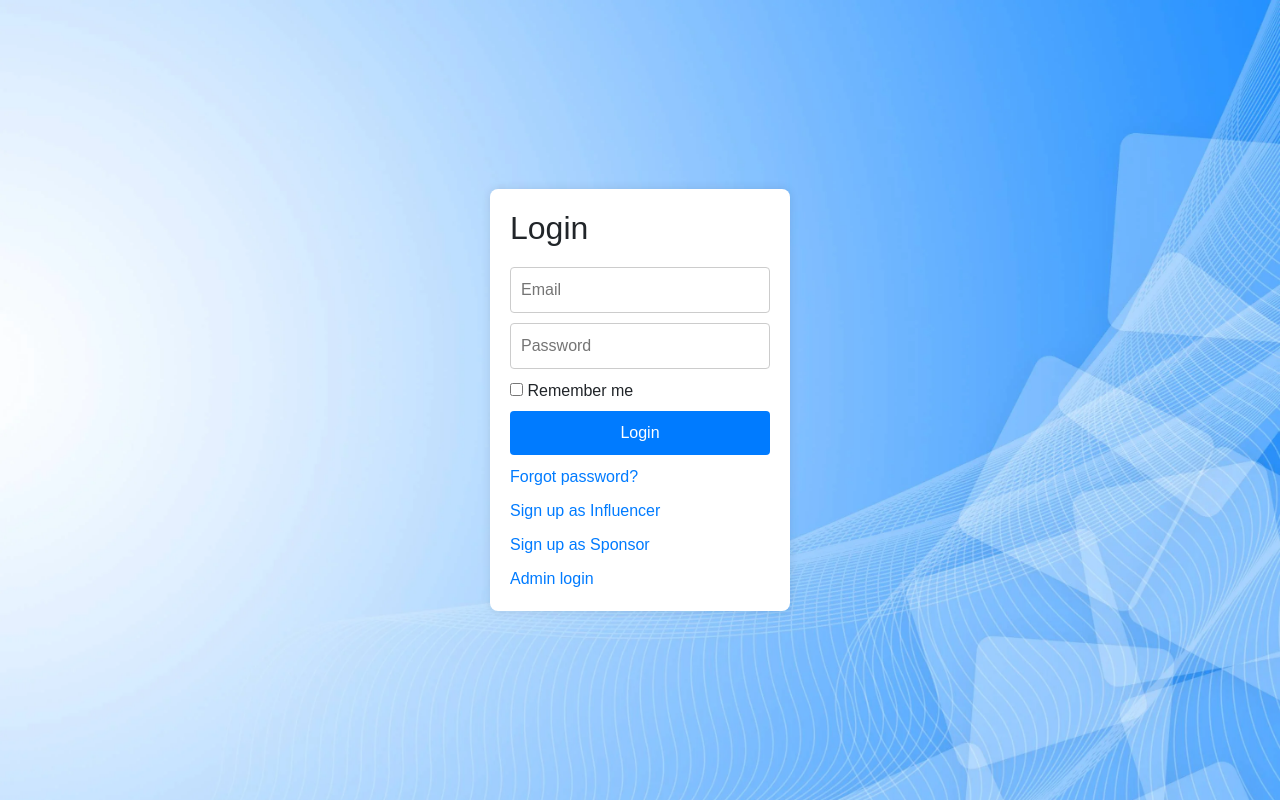
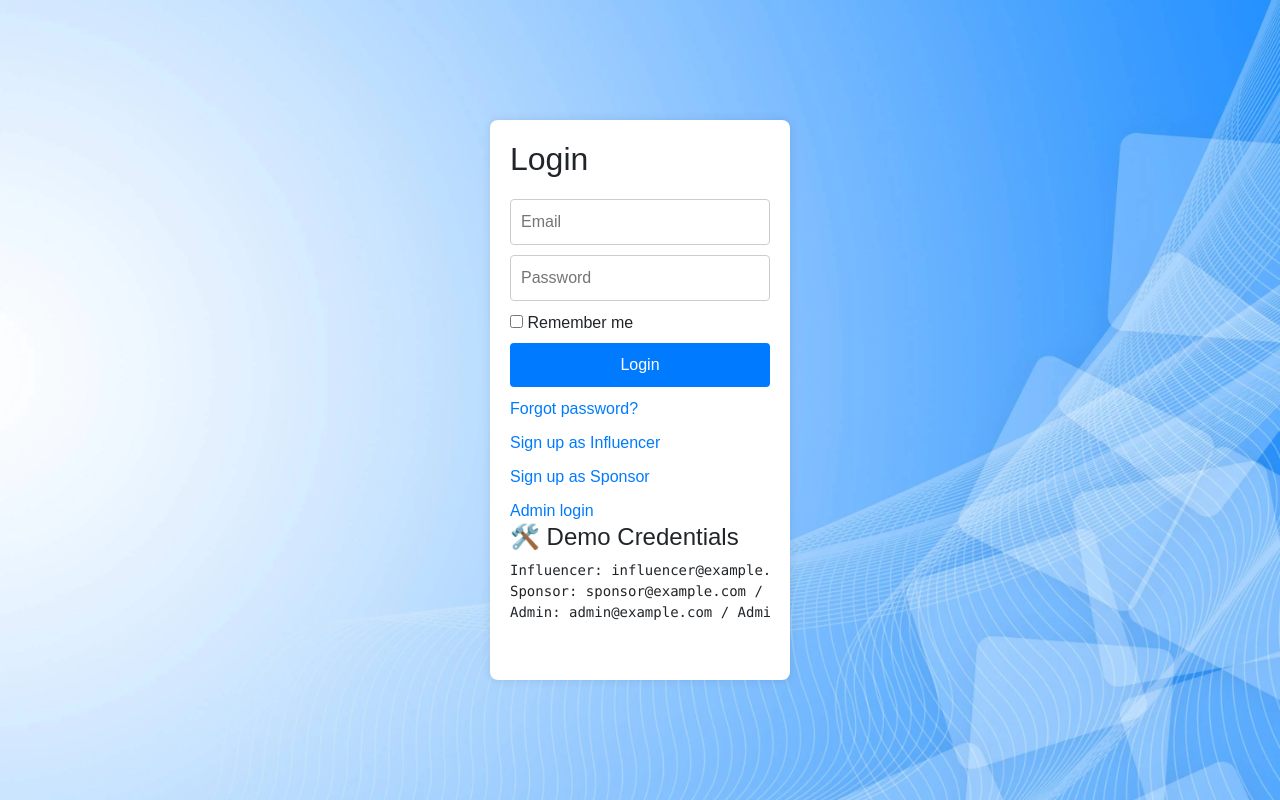
Before and after one commit to anmol-005/IESPC, a Flask app: page /login in a window 1280 px wide. Run offline with Flask 3, Linux system fonts and the light colour scheme; some libraries are stand-ins or nearby versions.

Commit message:
Update login.html

```diff
--- a/templates/login.html
+++ b/templates/login.html
@@ -93,7 +93,15 @@
             <a href="{{ url_for('influencer_signup') }}">Sign up as Influencer</a>
             <a href="{{ url_for('sponsor_signup') }}">Sign up as Sponsor</a>
             <a href="{{ url_for('admin_login') }}" style="align-self: flex-right;">Admin login</a>
+        </div>
+        <div class="demo-credentials">
+            <h4>🛠️ Demo Credentials</h4>
 
+            <pre>
+<span>Influencer:</span> influencer@example.com / Demo@123
+<span>Sponsor:</span> sponsor@example.com / Demo@123
+<span>Admin:</span> admin@example.com / Admin@123
+            </pre>
         </div>
     </div>
 </body>
```
